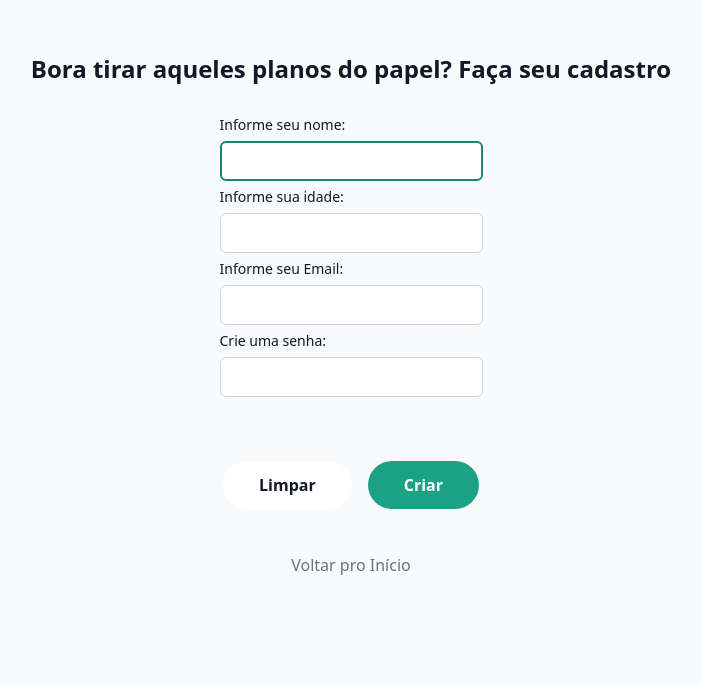
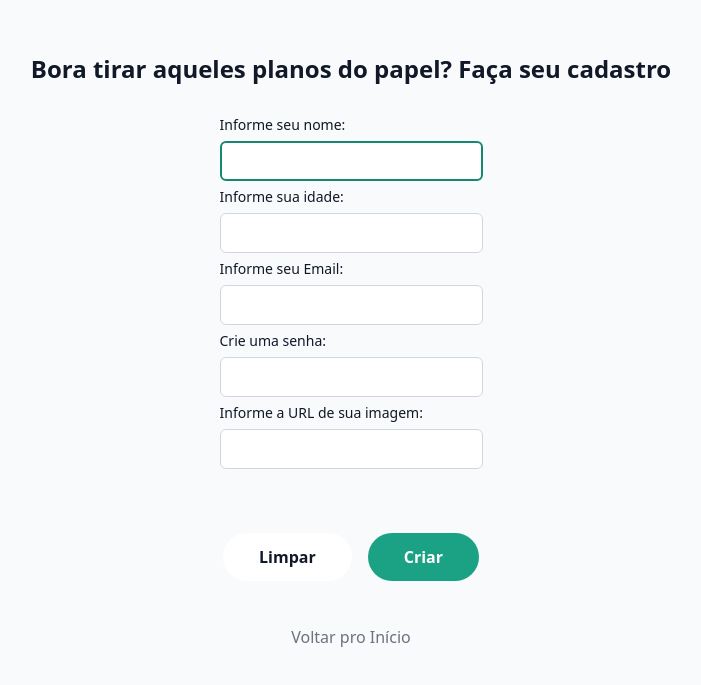
Before and after one commit to gabrielschug/letsgoals-app, a React (Vite) app: page /cadastro in a window 1280 px wide. Shown: the part 115-800 px from the top of the page, without its empty margins (289-990 px from the left). Built offline with nearby package versions, Linux system fonts and the light colour scheme.

Commit message:
ajuste banner e cadastro com img

```diff
--- a/database/db.json
+++ b/database/db.json
@@ -33,6 +33,15 @@
       "idadeUsuario": "28",
       "emailUsuario": "gabrielschug@hotmail.com",
       "imagemUsuario": "https://media.licdn.com/dms/image/v2/D4D03AQFdQjeq6UuoAQ/profile-displayphoto-crop_800_800/B4DZlpUganGwAI-/0/1758408607861?e=1764806400&v=beta&t=ae19HqSHI1xBGW7Fs9TpzwK5jSn8KCCElHlvRpy3mTI"
+    },
+    {
+      "id": "07ec",
+      "nomeUsuario": "joca",
+      "senhaUsuario": "1234",
+      "saldoUsuario": 0,
+      "idadeUsuario": "18",
+      "emailUsuario": "joaquim@gmail.com",
+      "imagemUsuario": "https://pbs.twimg.com/media/EcyqZ1IX0AE_gxi.jpg"
     }
   ],
   "metas": [
--- a/src/funcionalidades/autenticacao/CadastroForm.jsx
+++ b/src/funcionalidades/autenticacao/CadastroForm.jsx
@@ -15,6 +15,7 @@ export default function Cadastro() {
     const senhaUsuario = data.senhaUsuario
     const idadeUsuario = data.idadeUsuario
     const emailUsuario = data.emailUsuario
+    const imagemUsuario = data.imagemUsuario
     const saldoUsuario = 0
 
     try {
@@ -22,7 +23,7 @@ export default function Cadastro() {
         method: "POST",
         headers: { "Content-Type": "application/json" },
         body: JSON.stringify({
-          nomeUsuario, senhaUsuario, saldoUsuario, idadeUsuario, emailUsuario
+          nomeUsuario, senhaUsuario, saldoUsuario, idadeUsuario, emailUsuario, imagemUsuario
         })
       })
       if (!resposta.ok) {
@@ -127,6 +128,24 @@ export default function Cadastro() {
             {errors.senhaUsuario && <span className="text-red-600">{errors.senhaUsuario.message}</span>}
           </div>
 
+          <div>
+
+            <label
+              htmlFor='imagemUsuario'
+              className="text-sm/8 font-medium text-gray-900">
+              Informe a URL de sua imagem:
+            </label>
+
+            <input
+              id="imagemUsuario"
+              type="text"
+              className="block rounded-md bg-white px-4 py-2 text-gray-900 outline-1 -outline-offset-1 outline-gray-300 placeholder:text-gray-400 focus:outline-2 focus:-outline-offset-2 focus:outline-verdeescuro"
+              {...register("imagemUsuario",
+                { required: "Informe sua imagem" })}
+            />
+            {errors.imagemUsuario && <span className="text-red-600">{errors.imagemUsuario.message}</span>}
+          </div>
+
           <div className="flex p-4 justify-center gap-4 mt-12">
 
             <input
--- a/src/funcionalidades/metas/home/Components/BannerAnuncio.jsx
+++ b/src/funcionalidades/metas/home/Components/BannerAnuncio.jsx
@@ -1,10 +1,29 @@
-export default function BannerAnuncio() {
+import { useEffect, useState } from "react";
 
+export default function passarFotos() {
+  const imagens = [
+    "https://st2.depositphotos.com/3725083/5485/i/450/depositphotos_54856347-stock-photo-travel-the-world-monument-concept.jpg",
+    "https://www.psicologoeterapia.com.br/wp-content/uploads/sonhos-parte-1.jpg",
+    "https://www.mensagemdeformatura.com/wp-content/uploads/2017/09/aneis-de-formatura-tricurioso-1-1-655x400-1.jpg"
+  ];
 
+  const [index, setIndex] = useState(0);
+
+  useEffect(() => {
+    const timer = setInterval(() => {
+      setIndex((prev) => (prev + 1) % imagens.length);
+    }, 3000);
+
+    return () => clearInterval(timer);
+  }, []);
 
   return (
-    <div className="h-52 text-branco bg-slate-500 flex justify-center items-center">
-      [Banner de Anúncios]
+    <div className="mt-3 w-[1320px] h-[450px] overflow-hidden rounded-xl mx-auto">
+      <img
+        src={imagens[index]}
+        alt="slide"
+        className="w-full h-full object-cover transition-opacity duration-700"
+      />
     </div>
-  )
+  );
 }
```
Also changed, not shown: 1 other file (tests, documents, lock files or other folders).
